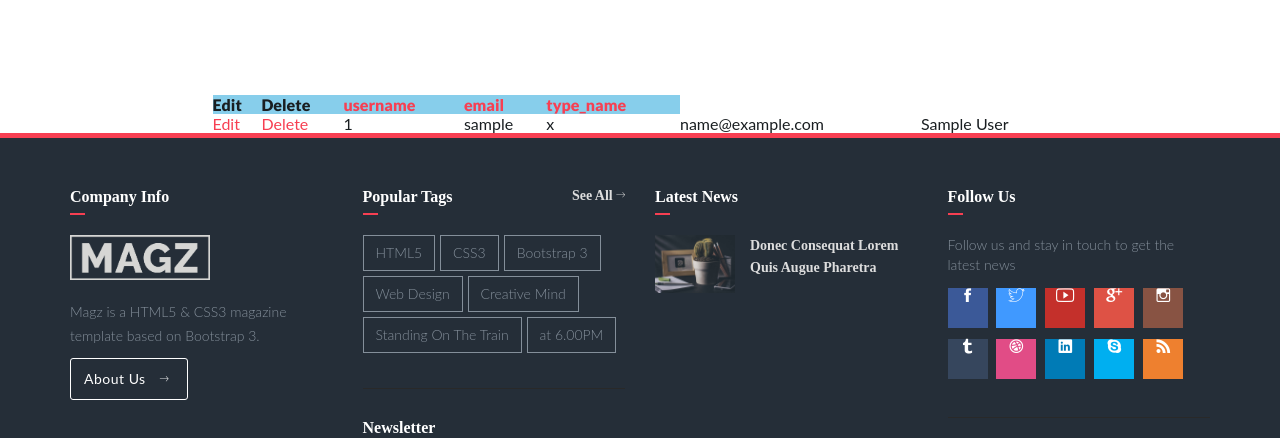
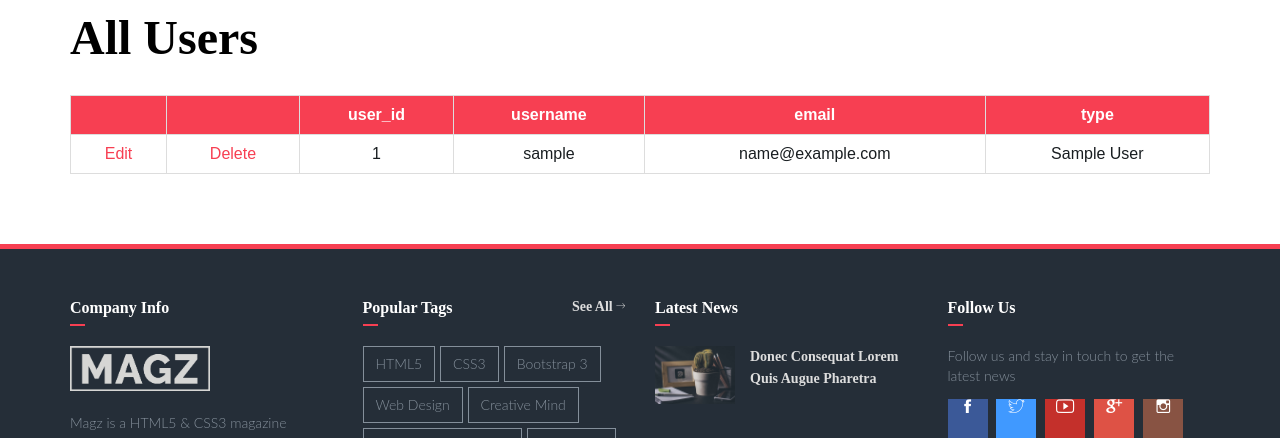
Before and after one commit to MaryamTaraif/NewsPortal, a PHP site: page /view_Users.php in a window 1280 px wide. Shown: the part 198-636 px from the top of the page. Run offline with PHP 8.4, Linux system fonts and the light colour scheme; tables that the repository leaves empty or names only in its code hold one stand-in row (values such as "Sample post"); some web fonts are replaced.

Commit message:
design of view user

```diff
--- a/view_Users.php
+++ b/view_Users.php
@@ -1,51 +1,40 @@
 <?php
-
-
 include 'header.php';
-
-echo '<h1> Users </h1>';
-echo  '<div class="container" style="padding-top: 200px;">';
+echo '<div class="container" style="padding-top: 200px; margin-bottom: 70px;">';
+echo '<h1> All Users </h1>';
 
 $users = new Users();
 $row = $users->getAllusers();
 
 if (!empty($row)) {
     echo '<br />';
-    //display a table of results
-    echo '<table align="center" cellspacing = "2" cellpadding = "4" width="75%">';
-    echo '<tr bgcolor="#87CEEB">
-          <td><b>Edit</b></td>
-          <td><b>Delete</b></td>
-          <td><b><a href="view_Users.php">username</a></b></td>
-          <td><b><a href="view_Users.php">email</a></b></td>
-          <td><b><a href="view_Users.php">type_name</a></b></td></tr>';
+    // Display a table of results
+    echo '<table align="center" cellspacing="2" cellpadding="4" width="100%" style="font-family: \'Raleway\', sans-serif; border-collapse: collapse; border: 1px solid #ddd;">';
+    echo '<tr style="background-color: #f73f52; color: #ffffff;">
+          <th style="padding: 10px; text-align: center; border: 1px solid #ddd;"></th>
+          <th style="padding: 10px;  text-align: center;border: 1px solid #ddd;"></th>
+          <th style="padding: 10px;  text-align: center;border: 1px solid #ddd;"><a href="view_Users.php" style="color: #ffffff; text-decoration: none;">user_id</a></th>
+          <th style="padding: 10px;  text-align: center;border: 1px solid #ddd;"><a href="view_Users.php" style="color: #ffffff; text-decoration: none;">username</a></th>
+          <th style="padding: 10px; text-align: center; border: 1px solid #ddd;"><a href="view_Users.php" style="color: #ffffff; text-decoration: none;">email</a></th>
+          <th style="padding: 10px;  text-align: center;border: 1px solid #ddd;"><a href="view_Users.php" style="color: #ffffff; text-decoration: none;">type</a></th>
+          </tr>';
 
+    foreach ($row as $user) {
+        echo '<tr style="background-color: #ffffff; border: 1px solid #ddd;">';
+        echo '<td style="padding: 10px; text-align: center;border: 1px solid #ddd;" ><a href="edit_User.php?id=' . $user->user_id . '">Edit</a></td>';
+        echo '<td style="padding: 10px; text-align: center;border: 1px solid #ddd;"><a href="delete_User.php?id=' . $user->user_id . '">Delete</a></td>';
+        echo '<td style="padding: 10px;text-align: center; border: 1px solid #ddd;  text-align: center;">' . $user->user_id . '</td>';
+        echo '<td style="padding: 10px; border: 1px solid #ddd;  text-align: center;">' . $user->username . '</td>';
+        echo '<td style="padding: 10px; border: 1px solid #ddd;  text-align: center;">' . $user->email . '</td>';
+        echo '<td style="padding: 10px; border: 1px solid #ddd;  text-align: center;">' . $user->type_name . '</td>';
+        echo '</tr>';
+    }
 
-//above is the header
-//loop below adds the User details
-    //use the following to set alternate backgrounds
-    $bg = '#eeeeee';
-
-    for ($i = 0; $i < count($row); $i++) {
-        $bg = ($bg == '#eeeeee' ? '#ffffff' : '#eeeeee');
-
-        echo '<tr bgcolor="' . $bg . '">
-            <td><a href="edit_User.php?id=' . $row[$i]->user_id . '">Edit</a></td>
-            <td><a href="delete_User.php?id=' . $row[$i]->user_id . '">Delete</a></td>
-                <td>' . $row[$i]->user_id . '</td>
-            <td>' . $row[$i]->username . '</td>
-                <td>' . $row[$i]->password . '</td>
-            <td>' . $row[$i]->email . '</td>
-                <td>' . $row[$i]->type_name . '</td>
-              </tr>';
-    }
     echo '</table>';
 } else {
-    echo '<p class="error">' . $q . '</p>';
-    echo '<p class="error"> Oh dear. There was an error</p>';
-    echo '<p class="error">' . mysqli_error($dbc) . '</p>';
+    echo '<p>No users found.</p>';
 }
+
 echo '</div>';
-
 include 'footer.html';
 ?>
```
Also changed, not shown: edit_User.php (+59 -24 lines), loginPage.php (+3 -5 lines), nbproject/private/private.xml (+9 -3 lines), register.php (+18 -8 lines).
